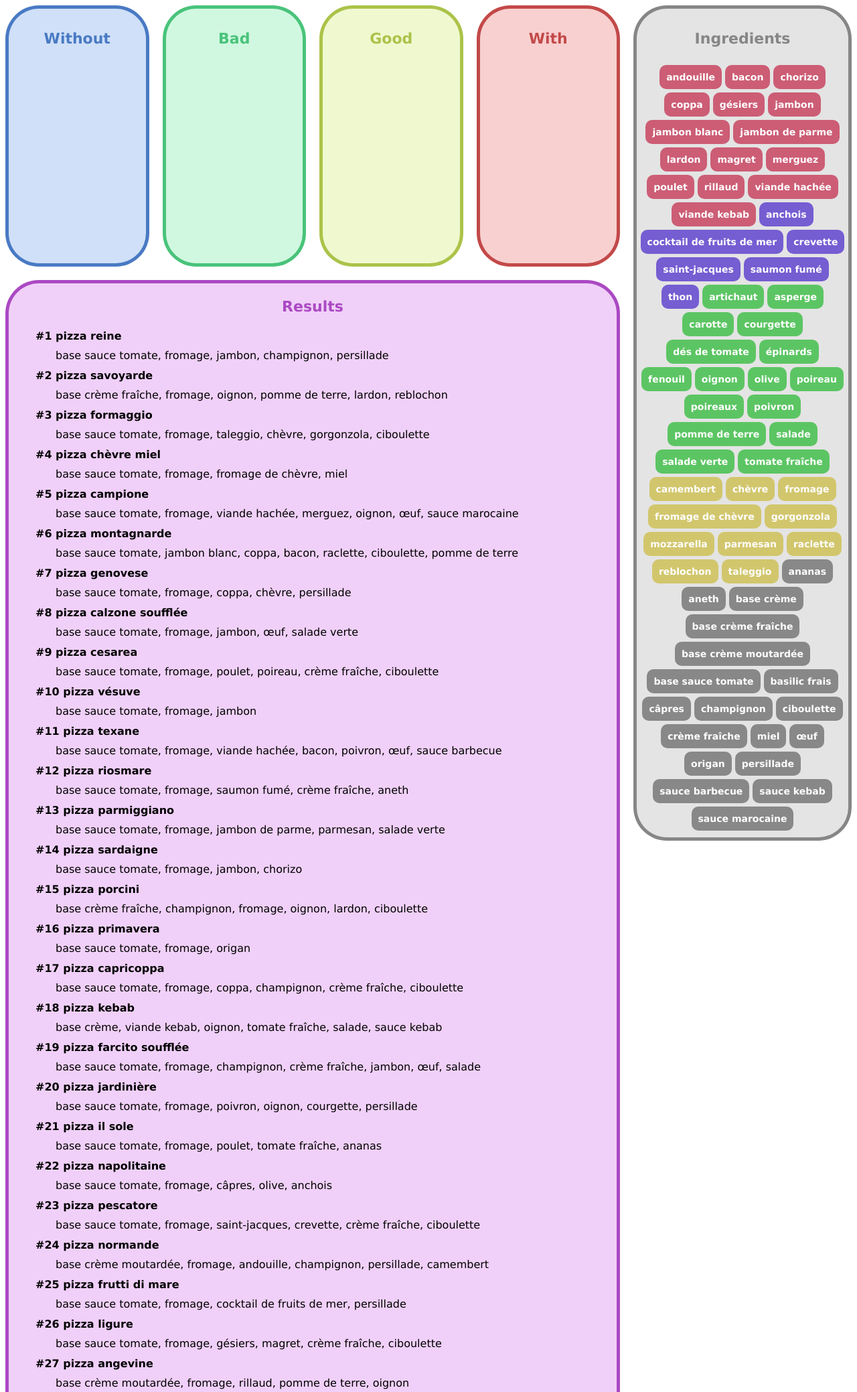
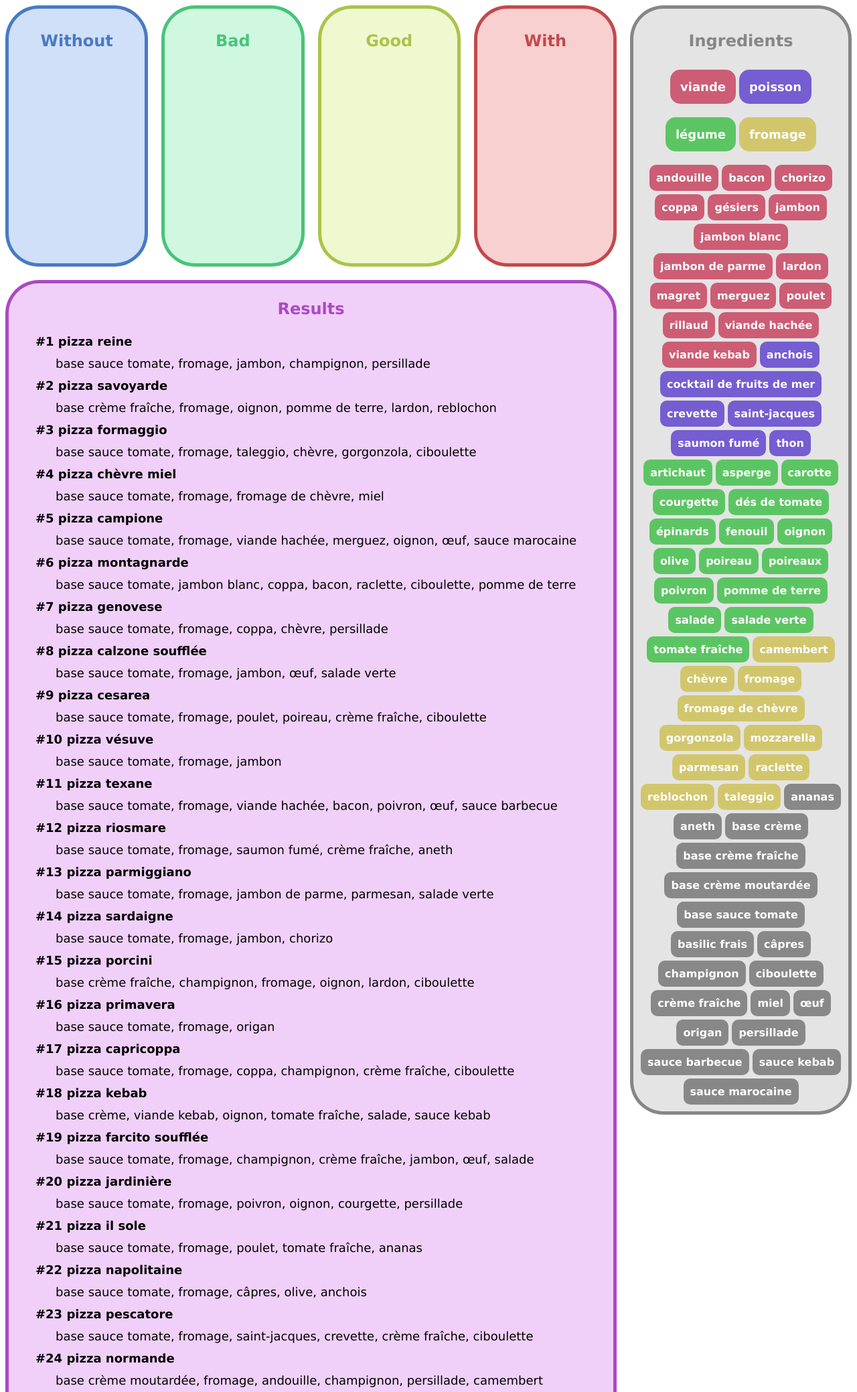
Before and after one commit to inesvar/Ranking-pizzas, a Flask app: page / in a window 1280 px wide. Shown: the top 2078 px of the page at 67% size. Run offline with Flask 3, Linux system fonts and the light colour scheme.

Commit message:
Add mastertags to move all ingredients of a category at once

```diff
--- a/static/script.js
+++ b/static/script.js
@@ -11,8 +11,16 @@ function dragoverHandler(ev) {
 
 function dropHandler(ev) {
     ev.preventDefault();
-    const data = ev.dataTransfer.getData("text/plain");
-    ev.currentTarget.appendChild(document.getElementById(data));
+    const id = ev.dataTransfer.getData("text/plain");
+    const element = document.getElementById(id);
+    if (element.classList.contains("tag")) {
+        ev.currentTarget.appendChild(element);
+    } else if (element.classList.contains("mastertag")) {
+        const tags = Array.from(document.getElementsByClassName(element.getAttribute("data-qualifier").concat(" tag")));
+        for (let i = 0; i < tags.length; i++) {
+            ev.currentTarget.appendChild(tags[i]);
+        }
+    }
     sortIngredientTags();
     computeBestPizza();
 }
@@ -21,7 +29,7 @@ window.addEventListener("DOMContentLoaded", () => {
     sortIngredientTags();
     computeBestPizza();
 
-    const tags = document.getElementsByClassName("tag");
+    const tags = document.querySelectorAll(".tag, .mastertag");
     for (let i = 0; i < tags.length; i++) {
         tags[i].addEventListener("dragstart", dragstartHandler);
     }
--- a/static/style.css
+++ b/static/style.css
@@ -8,13 +8,14 @@ body {
     column-gap: 20px;
     user-select: none;
     white-space: nowrap;
+    font-size: large;
 }
 
 .main-container {
     display: flex;
     flex-direction: column;
     row-gap: 20px;
-    flex: 3;
+    flex: 2.5;
 }
 
 .ingredient-box {
@@ -45,25 +46,33 @@ body {
 }
 
 .box-title {
-    color: inherit;
-    font-size: 22px;
+    font-size: x-large;
     font-weight: bold;
     flex-basis: 100%;
+}
+
+.tag,
+.mastertag {
+    font-weight: bold;
+    cursor: pointer;
+    transition: 0.05s;
+    /* snap shouldn't be instantaneous */
 }
 
 .tag {
     padding: 10px;
     border-radius: 10px;
-    cursor: pointer;
-    transition: 0.05s;
-    /* snap shouldn't be instantaneous */
+    font-size: medium;
+}
+
+.mastertag {
+    padding: 15px;
+    border-radius: 15px;
+    margin-bottom: 15px;
 }
 
 .tag-text {
     /* there's default margin on the top and bottom,
      we use padding on the 4 sides instead */
     margin: 0;
-    font-size: 14px;
-    font-weight: bold;
-    color: inherit;
 }
--- a/templates/index.html
+++ b/templates/index.html
@@ -39,6 +39,22 @@
         </div>
         <div id="ingredients" class="box ingredient-box">
             <p class="box-title">Ingredients</p>
+            <div id="catégorie-viande" class="mastertag viande"
+                draggable="true" data-qualifier="viande">
+                <p class="tag-text">viande</p>
+            </div>
+            <div id="catégorie-poisson" class="mastertag poisson"
+                draggable="true" data-qualifier="poisson">
+                <p class="tag-text">poisson</p>
+            </div>
+            <div id="catégorie-légume" class="mastertag légume"
+                draggable="true" data-qualifier="légume">
+                <p class="tag-text">légume</p>
+            </div>
+            <div id="catégorie-fromage" class="mastertag fromage"
+                draggable="true" data-qualifier="fromage">
+                <p class="tag-text">fromage</p>
+            </div>
             {% for ingredient, qualifier in ingredients.items() %}
             <div id="{{ingredient}}" class="tag {{qualifier}}" draggable="true"
                 data-qualifier="{{qualifier}}">
```
